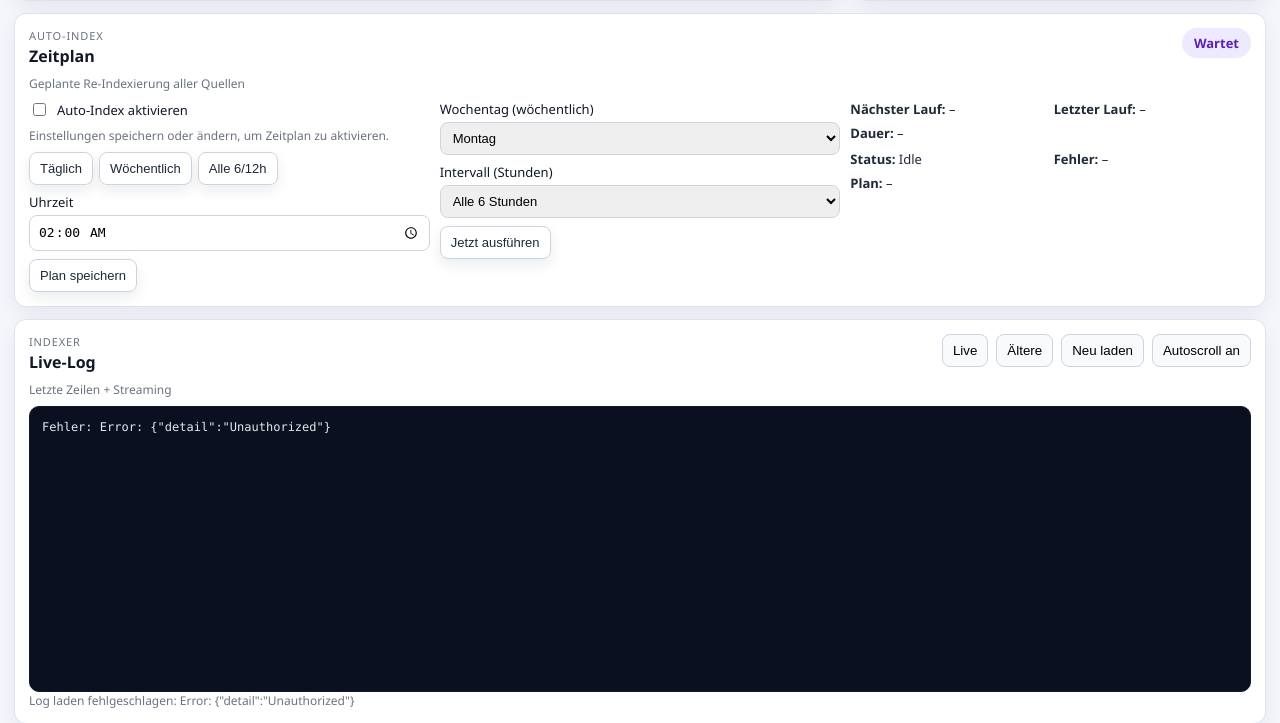
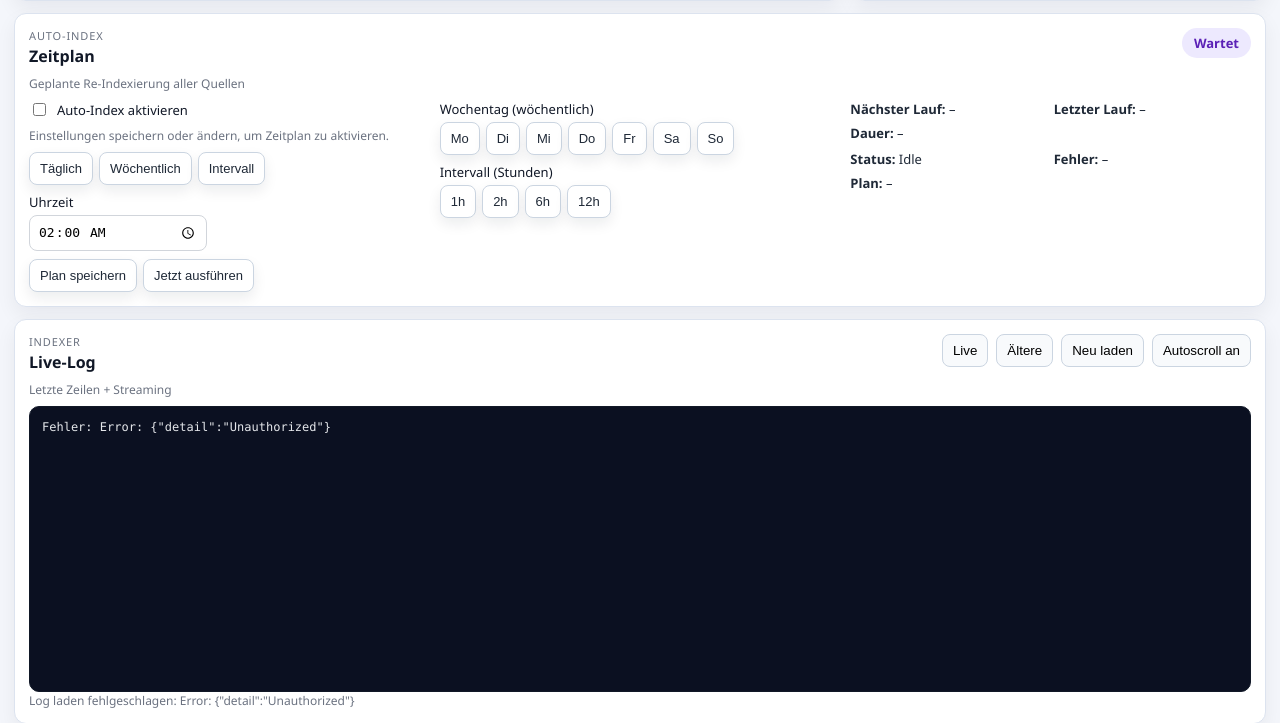
Before and after one commit to taumeister/index-search, a FastAPI app: page /dashboard in a window 1280 px wide. Shown: the part 722-1445 px from the top of the page. Run offline with FastAPI, Linux system fonts and the light colour scheme.

Commit message:
Streamline auto-index UI with buttons and clearer plan

```diff
--- a/app/frontend/templates/dashboard.html
+++ b/app/frontend/templates/dashboard.html
@@ -241,38 +241,38 @@
                         <div class="btn-group" id="auto-mode-buttons">
                             <button class="btn-ghost" data-mode="daily">Täglich</button>
                             <button class="btn-ghost" data-mode="weekly">Wöchentlich</button>
-                            <button class="btn-ghost" data-mode="interval">Alle 6/12h</button>
+                            <button class="btn-ghost" data-mode="interval">Intervall</button>
                         </div>
                         <div class="inline-field">
                             <label for="auto-time">Uhrzeit</label>
-                            <input type="time" id="auto-time" value="02:00">
+                            <input type="time" id="auto-time" value="02:00" style="max-width: 160px;">
                         </div>
                         <div class="btn-group">
                             <button class="btn-ghost" id="auto-save">Plan speichern</button>
+                            <button class="btn-ghost" id="auto-run-now">Jetzt ausführen</button>
                         </div>
                     </div>
                     <div class="auto-card">
                         <div class="inline-field">
-                            <label for="auto-weekday">Wochentag (wöchentlich)</label>
-                            <select id="auto-weekday">
-                                <option value="0">Montag</option>
-                                <option value="1">Dienstag</option>
-                                <option value="2">Mittwoch</option>
-                                <option value="3">Donnerstag</option>
-                                <option value="4">Freitag</option>
-                                <option value="5">Samstag</option>
-                                <option value="6">Sonntag</option>
-                            </select>
+                            <label>Wochentag (wöchentlich)</label>
+                            <div class="btn-group" id="auto-weekdays">
+                                <button class="btn-ghost" data-day="0">Mo</button>
+                                <button class="btn-ghost" data-day="1">Di</button>
+                                <button class="btn-ghost" data-day="2">Mi</button>
+                                <button class="btn-ghost" data-day="3">Do</button>
+                                <button class="btn-ghost" data-day="4">Fr</button>
+                                <button class="btn-ghost" data-day="5">Sa</button>
+                                <button class="btn-ghost" data-day="6">So</button>
+                            </div>
                         </div>
                         <div class="inline-field">
-                            <label for="auto-interval">Intervall (Stunden)</label>
-                            <select id="auto-interval">
-                                <option value="6">Alle 6 Stunden</option>
-                                <option value="12">Alle 12 Stunden</option>
-                            </select>
-                        </div>
-                        <div class="btn-group">
-                            <button class="btn-ghost" id="auto-run-now">Jetzt ausführen</button>
+                            <label>Intervall (Stunden)</label>
+                            <div class="btn-group" id="auto-interval-buttons">
+                                <button class="btn-ghost" data-interval="1">1h</button>
+                                <button class="btn-ghost" data-interval="2">2h</button>
+                                <button class="btn-ghost" data-interval="6">6h</button>
+                                <button class="btn-ghost" data-interval="12">12h</button>
+                            </div>
                         </div>
                     </div>
                     <div class="auto-card">
@@ -373,6 +373,22 @@
             });
         }
 
+        function renderWeekdayButtons(activeDay) {
+            document.querySelectorAll("#auto-weekdays button").forEach((btn) => {
+                const isActive = parseInt(btn.dataset.day, 10) === activeDay;
+                btn.classList.toggle("active", isActive);
+                btn.setAttribute("aria-pressed", isActive ? "true" : "false");
+            });
+        }
+
+        function renderIntervalButtons(active) {
+            document.querySelectorAll("#auto-interval-buttons button").forEach((btn) => {
+                const isActive = parseInt(btn.dataset.interval, 10) === active;
+                btn.classList.toggle("active", isActive);
+                btn.setAttribute("aria-pressed", isActive ? "true" : "false");
+            });
+        }
+
         function updateAutoStatusPill(text, code) {
             const pill = document.getElementById("auto-status-pill");
             if (!pill) return;
@@ -383,8 +399,10 @@
         function currentAutoConfigFromUI() {
             const enabled = document.getElementById("auto-enabled").checked;
             const time = document.getElementById("auto-time").value || "02:00";
-            const weekday = parseInt(document.getElementById("auto-weekday").value, 10) || 0;
-            const interval = parseInt(document.getElementById("auto-interval").value, 10) || 6;
+            const weekdayBtn = document.querySelector("#auto-weekdays button.active");
+            const weekday = weekdayBtn ? parseInt(weekdayBtn.dataset.day, 10) : 0;
+            const intervalBtn = document.querySelector("#auto-interval-buttons button.active");
+            const interval = intervalBtn ? parseInt(intervalBtn.dataset.interval, 10) : 6;
             return {
                 enabled,
                 mode: state.autoMode || "daily",
@@ -416,9 +434,9 @@
             const enabled = Boolean(cfg.enabled);
             document.getElementById("auto-enabled").checked = enabled;
             document.getElementById("auto-time").value = cfg.time || "02:00";
-            document.getElementById("auto-weekday").value = String(cfg.weekday ?? 0);
-            document.getElementById("auto-interval").value = String(cfg.interval_hours ?? 6);
             renderAutoModeButtons(state.autoMode);
+            renderWeekdayButtons(cfg.weekday ?? 0);
+            renderIntervalButtons(cfg.interval_hours ?? 6);
             const running = Boolean(st.running);
             state.autoRunning = running;
             document.getElementById("auto-run-now").disabled = running;
@@ -766,8 +784,18 @@
             });
         });
         document.getElementById("auto-time").addEventListener("change", saveAutoConfig);
-        document.getElementById("auto-weekday").addEventListener("change", saveAutoConfig);
-        document.getElementById("auto-interval").addEventListener("change", saveAutoConfig);
+        document.querySelectorAll("#auto-weekdays button").forEach((btn) => {
+            btn.addEventListener("click", () => {
+                renderWeekdayButtons(parseInt(btn.dataset.day, 10));
+                saveAutoConfig();
+            });
+        });
+        document.querySelectorAll("#auto-interval-buttons button").forEach((btn) => {
+            btn.addEventListener("click", () => {
+                renderIntervalButtons(parseInt(btn.dataset.interval, 10));
+                saveAutoConfig();
+            });
+        });
         document.getElementById("auto-save").addEventListener("click", saveAutoConfig);
         document.getElementById("auto-run-now").addEventListener("click", async () => {
             try {
```
